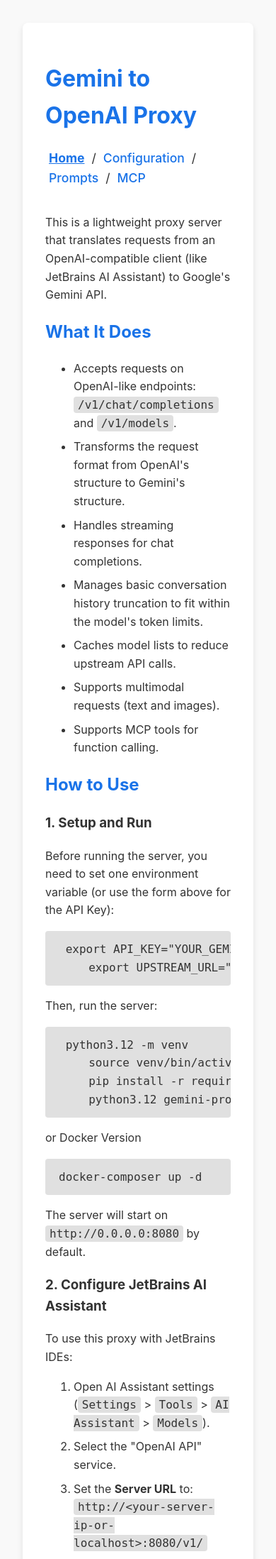
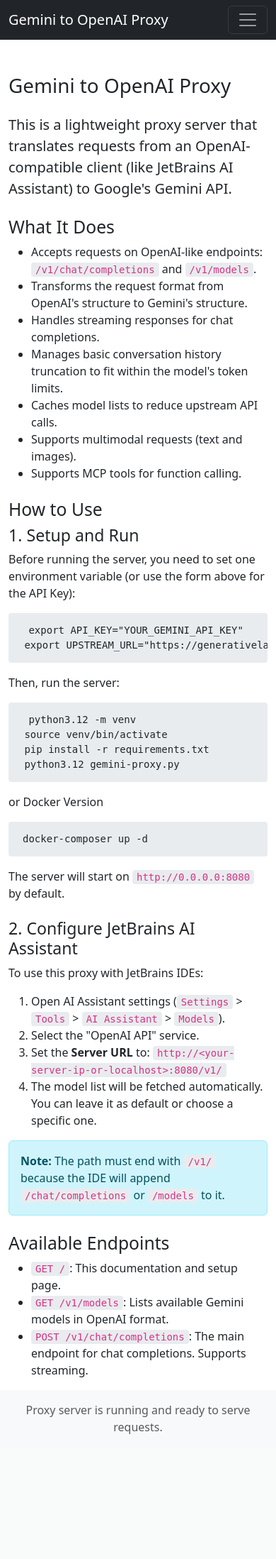
Before and after one commit to zyr3x/opengeminiai-studio, a Flask app: page / in a window 390 px wide. Shown: the top 2197 px of the page at 71% size. After the commit the page ends 2021 px from the top, so only its background shows below. Run offline with Flask 3, Linux system fonts and the light colour scheme; parts of the project's set-up code (start-up, migrations or seed data) failed here and were passed over.

Commit message:
Refactor: Modernize documentation page with Bootstrap
This commit enhances the documentation page using Bootstrap for a more modern and responsive design.

```diff
--- a/templates/index.html
+++ b/templates/index.html
@@ -1,40 +1,58 @@
+
 <!DOCTYPE html>
 <html lang="en">
 <head>
     <meta charset="UTF-8">
     <meta name="viewport" content="width=device-width, initial-scale=1.0">
     <title>Gemini to OpenAI Proxy</title>
+    <!-- Bootstrap CSS -->
+    <link href="https://cdn.jsdelivr.net/npm/bootstrap@5.3.3/dist/css/bootstrap.min.css" rel="stylesheet" integrity="sha384-QWTKZyjpPEjISv5WaRU9OFeRpok6YctnYmDr5pNlyT2bRjXh0JMhjY6hW+ALEwIH" crossorigin="anonymous">
     <style>
-        body { font-family: -apple-system, BlinkMacSystemFont, "Segoe UI", Roboto, Helvetica, Arial, sans-serif; line-height: 1.6; padding: 2em; max-width: 800px; margin: auto; color: #333; background-color: #f9f9f9; }
-        h1, h2 { color: #1a73e8; }
-        code { background-color: #e0e0e0; padding: 2px 6px; border-radius: 4px; font-family: "SF Mono", "Fira Code", "Source Code Pro", monospace; }
-        pre { background-color: #e0e0e0; padding: 1em; border-radius: 4px; overflow-x: auto; }
-        .container { background-color: #fff; padding: 2em; border-radius: 8px; box-shadow: 0 4px 8px rgba(0,0,0,0.1); }
-        .footer { margin-top: 2em; text-align: center; font-size: 0.9em; color: #777; }
-        li { margin-bottom: 0.5em; }
-        input[type="text"] { padding: 8px; width: 70%; border-radius: 4px; border: 1px solid #ccc; }
-        input[type="submit"] { padding: 8px 16px; border-radius: 4px; border: none; background-color: #1a73e8; color: white; cursor: pointer; }
-        textarea { padding: 8px; border-radius: 4px; border: 1px solid #ccc; width: 95%; font-family: "SF Mono", "Fira Code", "Source Code Pro", monospace; }
-        .nav-menu { margin-bottom: 2em; font-size: 1.1em; }
-        .nav-menu a { text-decoration: none; color: #1a73e8; font-weight: 500; padding: 0 5px; }
-        .nav-menu a.active { text-decoration: underline; font-weight: 700; }
+        /* Small adjustment for the fixed Bootstrap navbar */
+        body { padding-top: 5rem; }
+        /* Custom styles for code blocks to fit Bootstrap's aesthetic */
+        code { background-color: #e9ecef; padding: 2px 6px; border-radius: 4px; font-family: "SF Mono", "Fira Code", "Source Code Pro", monospace; }
+        pre { background-color: #e9ecef; padding: 1em; border-radius: 4px; overflow-x: auto; }
+        /* Ensure content sections are hidden by default, as before */
         .content-section { display: none; }
     </style>
 </head>
 <body>
+<!-- Bootstrap Navbar -->
+<nav class="navbar navbar-expand-md navbar-dark bg-dark fixed-top">
     <div class="container">
-        <h1>Gemini to OpenAI Proxy</h1>
-        <div class="nav-menu">
-            <a href="#home" class="active">Home</a> /
-            <a href="#configuration">Configuration</a> /
-            <a href="#prompts">Prompts</a> /
-            <a href="#mcp">MCP</a>
+        <a class="navbar-brand" href="#">Gemini to OpenAI Proxy</a>
+        <button class="navbar-toggler" type="button" data-bs-toggle="collapse" data-bs-target="#navbarNav" aria-controls="navbarNav" aria-expanded="false" aria-label="Toggle navigation">
+            <span class="navbar-toggler-icon"></span>
+        </button>
+        <div class="collapse navbar-collapse" id="navbarNav">
+            <ul class="navbar-nav">
+                <li class="nav-item">
+                    <a class="nav-link active" aria-current="page" href="#home">Home</a>
+                </li>
+                <li class="nav-item">
+                    <a class="nav-link" href="#configuration">Configuration</a>
+                </li>
+                <li class="nav-item">
+                    <a class="nav-link" href="#prompts">Prompts</a>
+                </li>
+                <li class="nav-item">
+                    <a class="nav-link" href="#mcp">MCP</a>
+                </li>
+            </ul>
         </div>
+    </div>
+</nav>
 
+<!-- Main Content Container -->
+<div class="container">
+    <h1 class="my-4">Gemini to OpenAI Proxy</h1>
+
+    <!-- Home Section -->
     <div id="home" class="content-section">
-            <p>This is a lightweight proxy server that translates requests from an OpenAI-compatible client (like JetBrains AI Assistant) to Google's Gemini API.</p>
+        <p class="lead">This is a lightweight proxy server that translates requests from an OpenAI-compatible client (like JetBrains AI Assistant) to Google's Gemini API.</p>
 
-            <h2>What It Does</h2>
+        <h2 class="mt-4">What It Does</h2>
         <ul>
             <li>Accepts requests on OpenAI-like endpoints: <code>/v1/chat/completions</code> and <code>/v1/models</code>.</li>
             <li>Transforms the request format from OpenAI's structure to Gemini's structure.</li>
@@ -45,23 +63,23 @@
             <li>Supports MCP tools for function calling.</li>
         </ul>
 
-            <h2>How to Use</h2>
+        <h2 class="mt-4">How to Use</h2>
 
         <h3>1. Setup and Run</h3>
         <p>Before running the server, you need to set one environment variable (or use the form above for the API Key):</p>
-            <pre><code> export API_KEY="YOUR_GEMINI_API_KEY"
+        <pre><code class="language-bash"> export API_KEY="YOUR_GEMINI_API_KEY"
  export UPSTREAM_URL="https://generativelanguage.googleapis.com"</code></pre>
         <p>Then, run the server:</p>
-            <pre><code> python3.12 -m venv
+        <pre><code class="language-bash"> python3.12 -m venv
  source venv/bin/activate
  pip install -r requirements.txt
  python3.12 gemini-proxy.py</code></pre>
         <p>or Docker Version</p>
-            <pre><code>docker-composer up -d</code></pre>
+        <pre><code class="language-bash">docker-composer up -d</code></pre>
         <p>The server will start on <code>http://0.0.0.0:8080</code> by default.</p>
 
 
-            <h3>2. Configure JetBrains AI Assistant</h3>
+        <h3 class="mt-4">2. Configure JetBrains AI Assistant</h3>
         <p>To use this proxy with JetBrains IDEs:</p>
         <ol>
             <li>Open AI Assistant settings (<code>Settings</code> > <code>Tools</code> > <code>AI Assistant</code> > <code>Models</code>).</li>
@@ -69,9 +87,9 @@
             <li>Set the <b>Server URL</b> to: <code>http://&lt;your-server-ip-or-localhost&gt;:8080/v1/</code></li>
             <li>The model list will be fetched automatically. You can leave it as default or choose a specific one.</li>
         </ol>
-            <p><b>Note:</b> The path must end with <code>/v1/</code> because the IDE will append <code>/chat/completions</code> or <code>/models</code> to it.</p>
+        <p class="alert alert-info"><b>Note:</b> The path must end with <code>/v1/</code> because the IDE will append <code>/chat/completions</code> or <code>/models</code> to it.</p>
 
-            <h2>Available Endpoints</h2>
+        <h2 class="mt-4">Available Endpoints</h2>
         <ul>
             <li><code>GET /</code>: This documentation and setup page.</li>
             <li><code>GET /v1/models</code>: Lists available Gemini models in OpenAI format.</li>
@@ -79,50 +97,66 @@
         </ul>
     </div>
 
+    <!-- Configuration Section -->
     <div id="configuration" class="content-section">
-            <h2>API Key Setup</h2>
+        <h2 class="mt-4">API Key Setup</h2>
         <p>You can set your Gemini API Key using the form below. The key is stored in memory and will be reset when the server restarts. You can also set it permanently using the <code>API_KEY</code> environment variable.</p>
         <form action="/set_api_key" method="POST">
-                <label for="api_key"><b>Gemini API Key:</b></label><br>
-                <input type="text" id="api_key" name="api_key" placeholder="Enter your Gemini API key" size="60" value="{{ API_KEY or '' }}">
-                <input type="submit" value="Save Key">
+            <div class="mb-3">
+                <label for="api_key" class="form-label"><b>Gemini API Key:</b></label>
+                <input type="text" class="form-control" id="api_key" name="api_key" placeholder="Enter your Gemini API key" value="{{ API_KEY or '' }}">
+            </div>
+            <button type="submit" class="btn btn-primary">Save Key</button>
         </form>
-            <p><b>Current Status:</b> The API Key is currently <strong>{{ api_key_status }}</strong>.</p>
+        <p class="mt-3"><b>Current Status:</b> The API Key is currently <strong class="text-{{ 'success' if API_KEY else 'danger' }}">{{ api_key_status }}</strong>.</p>
     </div>
 
+    <!-- MCP Tools Section -->
     <div id="mcp" class="content-section">
-            <h2>MCP Tools Configuration</h2>
+        <h2 class="mt-4">MCP Tools Configuration</h2>
         <p>Configure MCP tools by providing a JSON configuration. This will be saved to <code>mcp_config.json</code>.</p>
         <p>You can also use keywords in your prompt to control tool usage: <code>--nocmds</code> to disable them for a single request.</p>
         <form action="/set_mcp_config" method="POST">
-                <label for="mcp_config"><b>MCP JSON Config:</b></label><br>
-                <textarea id="mcp_config" name="mcp_config" rows="15">{{ current_mcp_config_str or default_mcp_config_json }}</textarea><br><br>
-                <input type="submit" value="Save MCP Config">
+            <div class="mb-3">
+                <label for="mcp_config" class="form-label"><b>MCP JSON Config:</b></label>
+                <textarea class="form-control" id="mcp_config" name="mcp_config" rows="15">{{ current_mcp_config_str or default_mcp_config_json }}</textarea>
+            </div>
+            <button type="submit" class="btn btn-primary">Save MCP Config</button>
         </form>
     </div>
 
+    <!-- Prompt Engineering Section -->
     <div id="prompts" class="content-section">
-            <h2>Prompt Engineering</h2>
+        <h2 class="mt-4">Prompt Engineering</h2>
         <p>Define different profiles for prompt overrides. Each profile has a name, a list of 'triggers' to activate it, and an 'overrides' dictionary for replacements. The proxy will check incoming messages for trigger phrases and apply the overrides from the first matching profile. This is useful for handling different contexts, like regular chat vs. commit message generation.</p>
         <form action="/set_prompt_config" method="POST">
-                <label for="prompt_overrides"><b>Prompt Overrides (JSON):</b></label><br>
-                <textarea id="prompt_overrides" name="prompt_overrides" rows="10">{{ current_prompt_overrides_str or default_prompt_overrides_json }}</textarea><br><br>
-                <input type="submit" value="Save Prompt Overrides">
+            <div class="mb-3">
+                <label for="prompt_overrides" class="form-label"><b>Prompt Overrides (JSON):</b></label>
+                <textarea class="form-control" id="prompt_overrides" name="prompt_overrides" rows="10">{{ current_prompt_overrides_str or default_prompt_overrides_json }}</textarea>
+            </div>
+            <button type="submit" class="btn btn-primary">Save Prompt Overrides</button>
         </form>
     </div>
 
-        <div class="footer">
-            <p>Proxy server is running and ready to serve requests.</p>
+</div> <!-- End .container -->
+
+<!-- Bootstrap Footer -->
+<footer class="footer mt-auto py-3 bg-light">
+    <div class="container text-center">
+        <span class="text-muted">Proxy server is running and ready to serve requests.</span>
     </div>
-    </div>
+</footer>
+
+<!-- Bootstrap JS Bundle (includes Popper) -->
+<script src="https://cdn.jsdelivr.net/npm/bootstrap@5.3.3/dist/js/bootstrap.bundle.min.js" integrity="sha384-YvpcrYf0tY3lHB60NNkmXc5s9fDVZLESaAA55NDzOxhy9GkcIdslK1eN7N6jIeHz" crossorigin="anonymous"></script>
 <script>
+    document.addEventListener('DOMContentLoaded', function() {
         function showSectionBasedOnHash() {
             var hash = window.location.hash || '#home';
             var sectionId = hash.substring(1);
 
             // Hide all sections
-            var sections = document.querySelectorAll('.content-section');
-            sections.forEach(function(section) {
+            document.querySelectorAll('.content-section').forEach(function(section) {
                 section.style.display = 'none';
             });
 
@@ -136,22 +170,36 @@
                 hash = '#home';
             }
 
-            // Update active link
-            var navLinks = document.querySelectorAll('.nav-menu a');
-            navLinks.forEach(function(link) {
+            // Update active link in navbar
+            document.querySelectorAll('.navbar-nav .nav-link').forEach(function(link) {
                 if (link.getAttribute('href') === hash) {
                     link.classList.add('active');
+                    link.setAttribute('aria-current', 'page');
                 } else {
                     link.classList.remove('active');
+                    link.removeAttribute('aria-current');
                 }
             });
         }
 
         // Run on page load
-        window.addEventListener('load', showSectionBasedOnHash);
+        showSectionBasedOnHash();
 
         // Run on hash change
         window.addEventListener('hashchange', showSectionBasedOnHash);
+
+        // Close navbar toggler on link click for small screens
+        document.querySelectorAll('.navbar-nav .nav-link').forEach(function(link) {
+            link.addEventListener('click', function() {
+                var navbarCollapse = document.getElementById('navbarNav');
+                // Check if the navbar is actually collapsed (i.e., toggler is visible)
+                var bsCollapse = bootstrap.Collapse.getInstance(navbarCollapse);
+                if (bsCollapse && navbarCollapse.classList.contains('show')) {
+                    bsCollapse.hide();
+                }
+            });
+        });
+    });
 </script>
 </body>
 </html>
```
Lines whose indentation alone changed are shown as unchanged.
